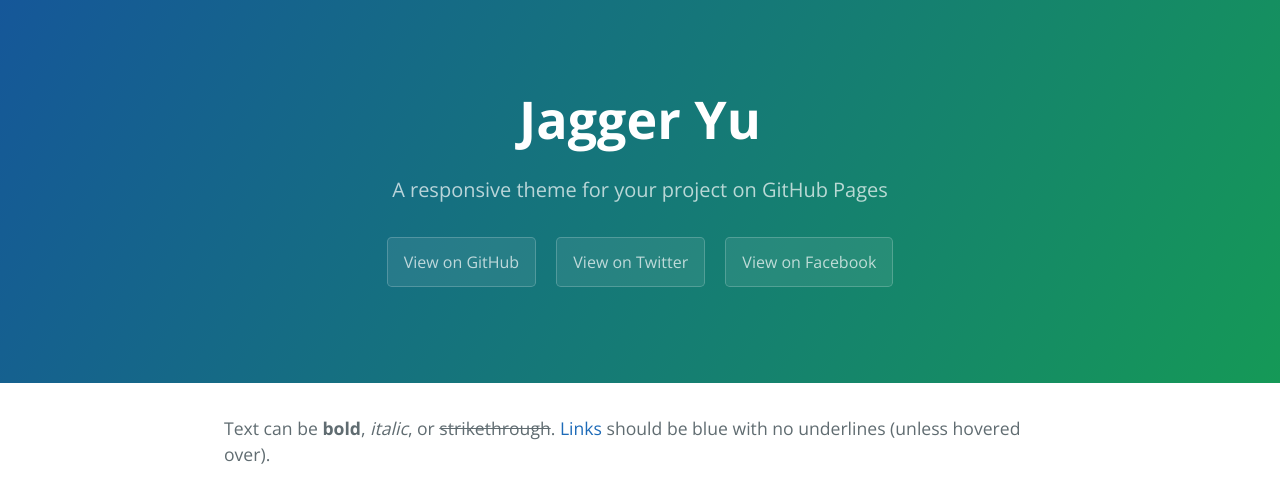
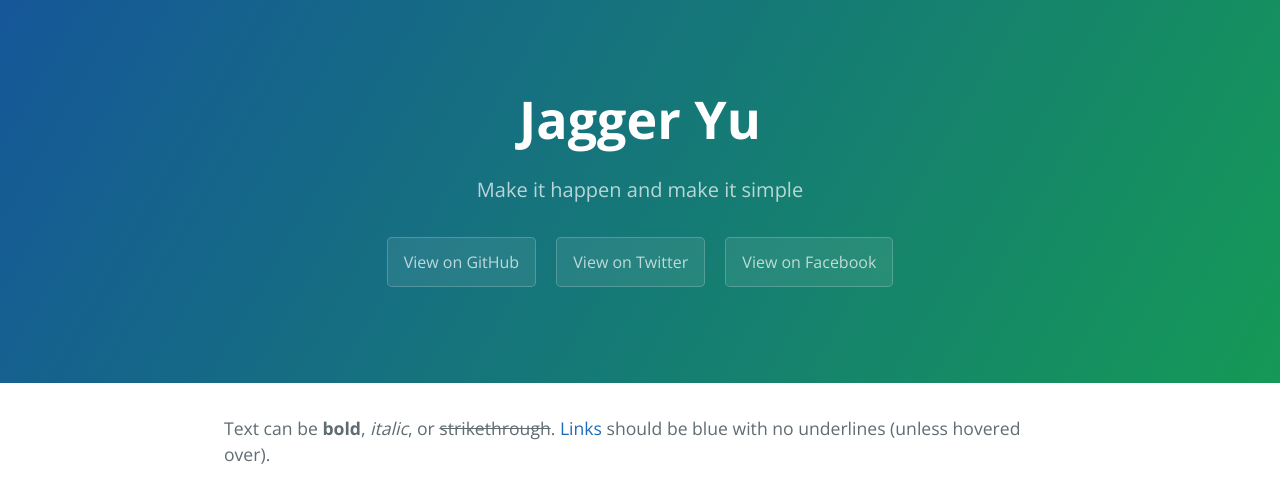
Before and after one commit to aggresss/aggresss.github.io, a website: page index.html in a window 1280 px wide. Shown: the top 482 px of the page. Drawn offline with nearby package versions, Linux system fonts and the light colour scheme.

Commit message:
20180316B

```diff
--- a/index.html
+++ b/index.html
@@ -12,7 +12,7 @@
   <body>
     <section class="page-header">
       <h1 class="project-name">Jagger Yu</h1>
-      <h2 class="project-tagline">A responsive theme for your project on GitHub Pages</h2>
+      <h2 class="project-tagline">Make it happen and make it simple</h2>
       <a href="https://github.com/aggresss" class="btn">View on GitHub</a>
       <a href="https://twitter.com/jagger_yu" class="btn">View on Twitter</a>
       <a href="https://www.facebook.com/aggresss" class="btn">View on Facebook</a>
```
